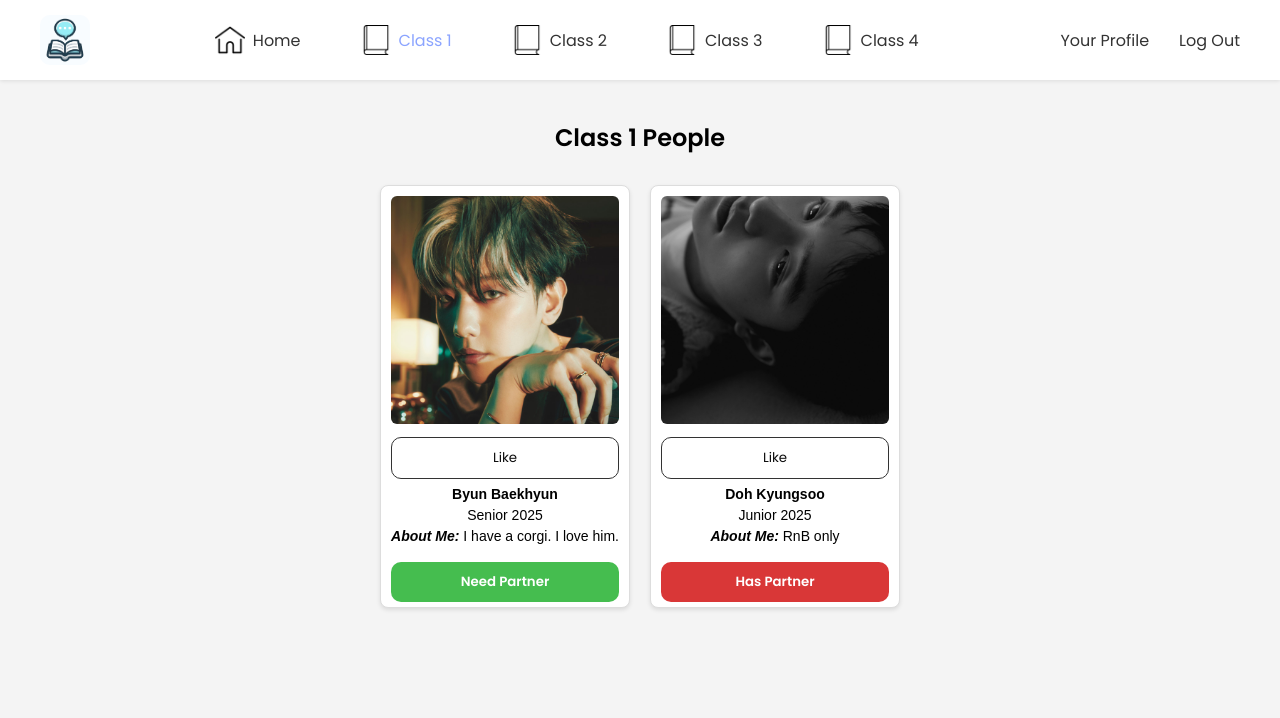
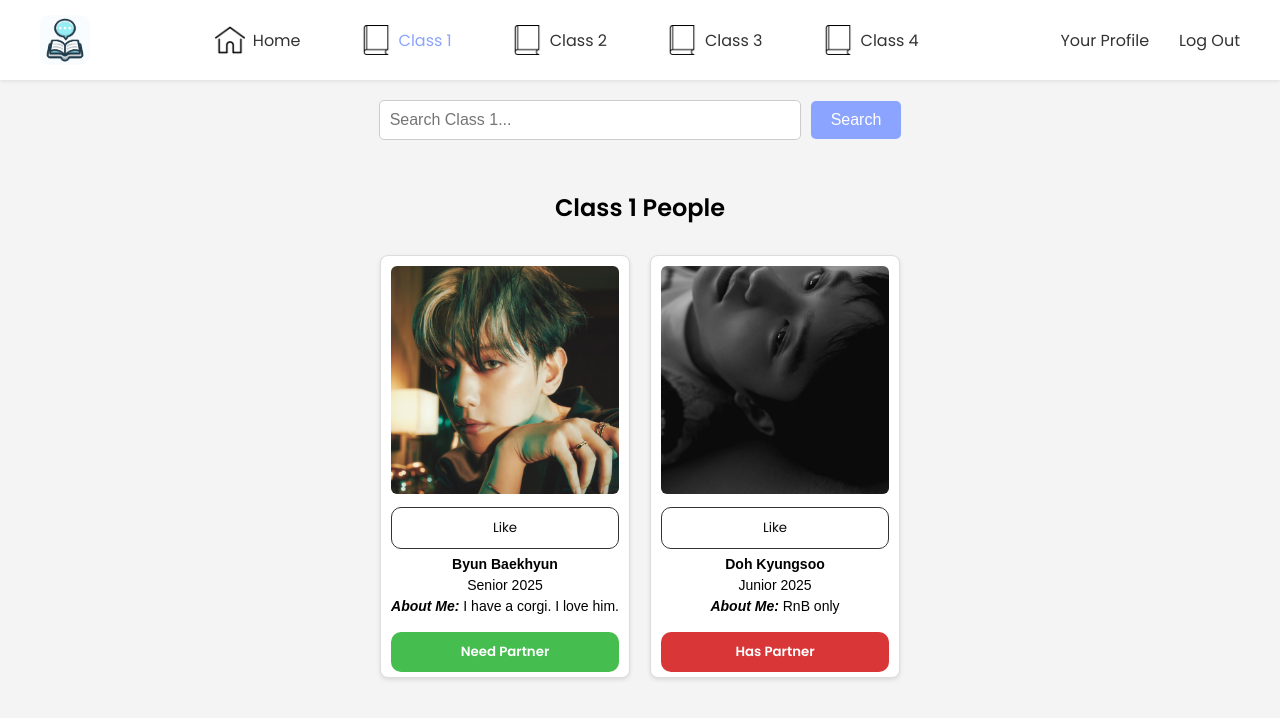
Before and after one commit to christellelopez/CS278-Studdies, a plain HTML site: page homepage.html in a window 1280 px wide. Both pictures are taken after a click on the button "Class 1". Drawn offline with Linux system fonts and the light colour scheme.

Commit message:
added search bar

```diff
--- a/homepage.css
+++ b/homepage.css
@@ -202,6 +202,39 @@ nav {
 
 .class-section {
     display: none;
+}
+
+/* Search Bar Styles */
+.search-bar {
+    display: flex;
+    justify-content: center;
+    align-items: center;
+    margin-bottom: 50px;
+}
+
+.search-bar input[type="text"] {
+    width: 400px;
+    padding: 10px;
+    border: 1px solid #ccc;
+    border-radius: 5px;
+    font-size: 16px;
+    margin-right: 10px;
+}
+
+.search-bar button {
+    background-color: #8ba4ff;
+    color: #fff;
+    padding: 10px 20px;
+    border: none;
+    border-radius: 5px;
+    font-size: 16px;
+    cursor: pointer;
+    transition: background-color 0.3s, transform 0.3s;
+}
+
+.search-bar button:hover {
+    background-color: #216bff;
+    transform: scale(1.05);
 }
 
 .hamburger {
--- a/homepage.html
+++ b/homepage.html
@@ -38,8 +38,8 @@
             </div>
         </div>
         <div class="nav-links">
-            <a href="#" class="nav-link">Your Profile</a>
-            <a href="#" class="nav-link">Log Out</a>
+            <a href="profile.html" class="nav-link">Your Profile</a>
+            <a href="index.html" class="nav-link">Log Out</a>
         </div>
         <div class="hamburger" onclick="toggleDropdown()">
             <div class="bar"></div>
@@ -74,6 +74,10 @@
         <div class="class-content" id="class-content">
             <!-- Class content sections here -->
             <div id="class1-content" class="class-section" style="display: none;">
+                <div class="search-bar">
+                    <input type="text" placeholder="Search Class 1..." id="search-class1">
+                    <button onclick="searchClass('class1')">Search</button>
+                </div>
                 <h2>Class 1 People</h2>
                 <div class="modal-buttons-container">
                     <button id="btn1-class1" class="modal-button">
@@ -126,6 +130,10 @@
             </div>
 
             <div id="class2-content" class="class-section" style="display: none;">
+                <div class="search-bar">
+                    <input type="text" placeholder="Search Class 2..." id="search-class2">
+                    <button onclick="searchClass('class2')">Search</button>
+                </div>
                 <h2>Class 2 People</h2>
                 <div class="modal-buttons-container">
                     <button id="btn1-class2" class="modal-button">
@@ -178,6 +186,10 @@
             </div>
 
             <div id="class3-content" class="class-section" style="display: none;">
+                <div class="search-bar">
+                    <input type="text" placeholder="Search Class 3..." id="search-class3">
+                    <button onclick="searchClass('class3')">Search</button>
+                </div>
                 <h2>Class 3 People</h2>
                 <div class="modal-buttons-container">
                     <button id="btn1-class3" class="modal-button">
@@ -230,6 +242,10 @@
             </div>
 
             <div id="class4-content" class="class-section" style="display: none;">
+                <div class="search-bar">
+                    <input type="text" placeholder="Search Class 4..." id="search-class4">
+                    <button onclick="searchClass('class4')">Search</button>
+                </div>
                 <h2>Class 4 People</h2>
                 <div class="modal-buttons-container">
                     <button id="btn1-class4" class="modal-button">
```
